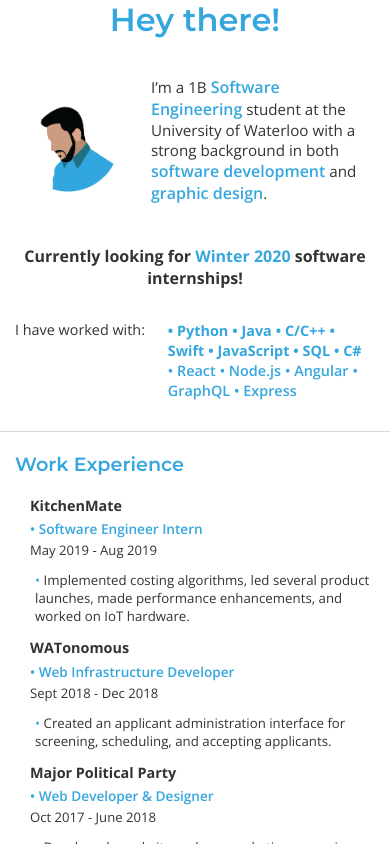
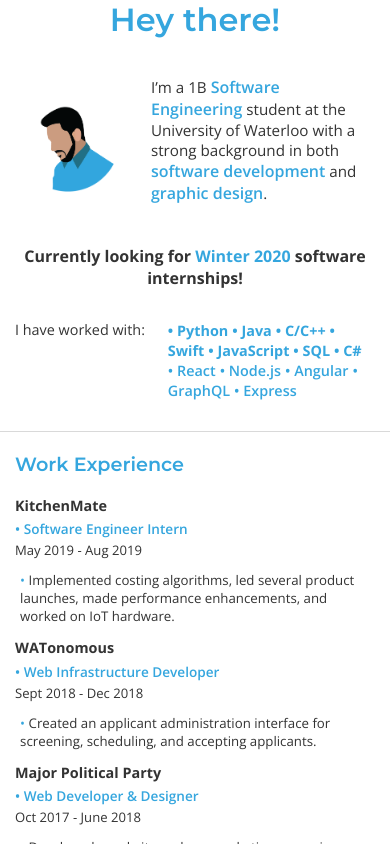
Before and after one commit to mufeez-amjad/mufeez-amjad.github.io, a React (Create React App) app: page / in a window 390 px wide. Built offline with nearby package versions, Linux system fonts and the light colour scheme.

Commit message:
fixed mobile styling

```diff
--- a/src/Components/Experience/Experience.css
+++ b/src/Components/Experience/Experience.css
@@ -140,7 +140,7 @@
   }
 
   .experience .job {
-    margin-left: 15px;
+    margin-left: 0px;
   }
 
   .experience .job .heading h3 {
--- a/src/Components/Portfolio/Development.css
+++ b/src/Components/Portfolio/Development.css
@@ -135,6 +135,7 @@
 
 @media screen and (max-width: 600px) {
     .projects {
+        display: block;
         height: fit-content;
     }
 
--- a/src/Components/Portfolio/Development.jsx
+++ b/src/Components/Portfolio/Development.jsx
@@ -118,7 +118,7 @@ class Development extends Component {
   }
 
   render() {
-    var height = this.state.projects.length / 2 * 370
+    var height = this.state.projects.length / 2 * 370;
     if (this.state.images) {
       return (
         <div>
```
